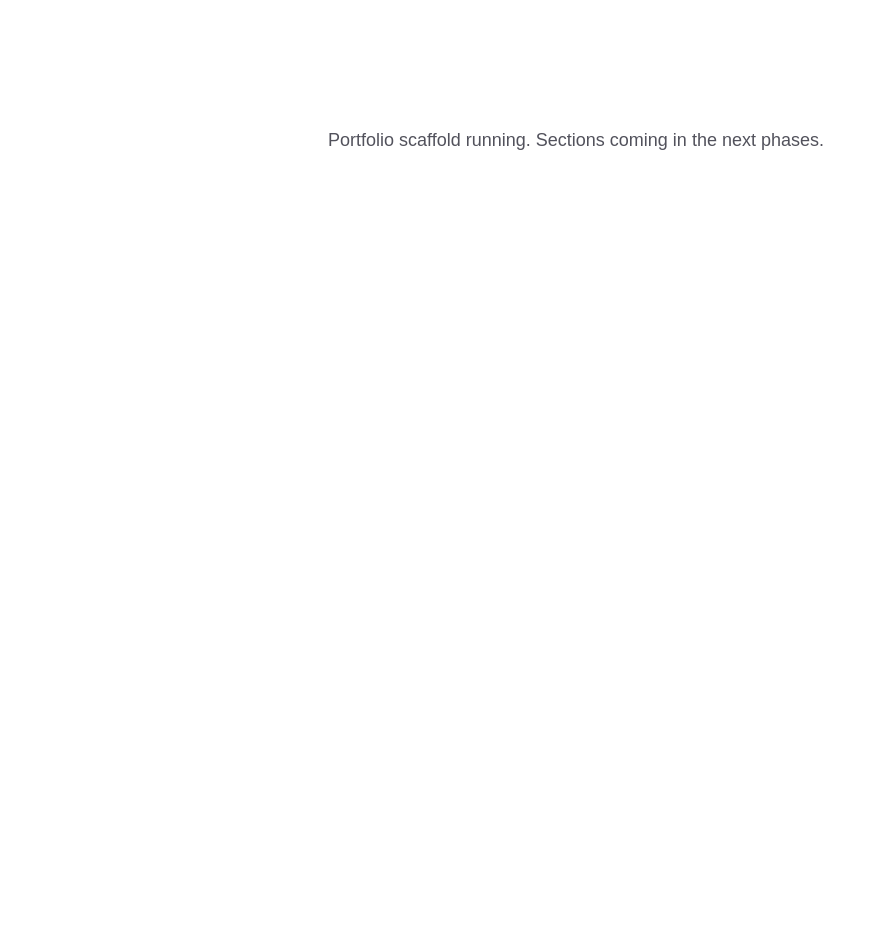
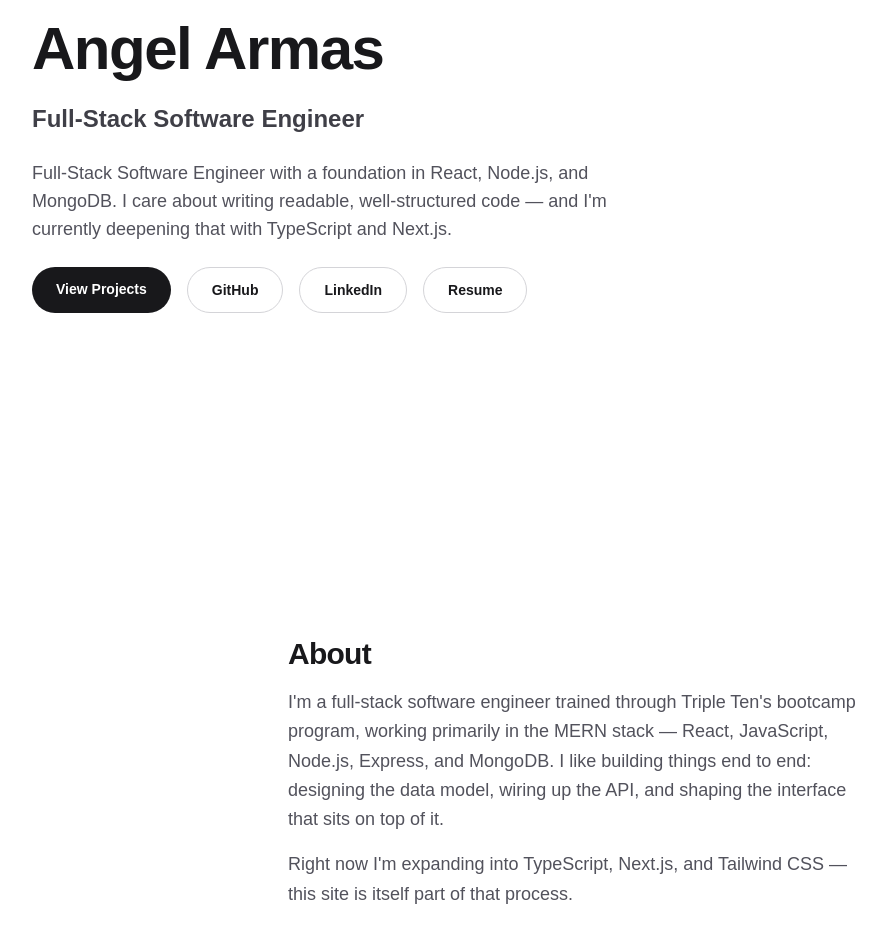
Before and after one commit to AA96-se/portfolio-website, a Next.js app: page / in a window 1280 px wide. Shown: the part 260-1202 px from the top of the page, without its empty margins (64-950 px from the left). Before the commit the page ends 800 px from the top, so only its background shows below. Built offline with nearby package versions, Linux system fonts and the light colour scheme.

Commit message:
Add Hero and About sections
Hero introduces name, role, tagline, and CTA links (GitHub, LinkedIn,
in-page Projects anchor); Resume is a placeholder pending the actual
file. About summarizes MERN background and current learning path.

```diff
--- a/src/app/page.tsx
+++ b/src/app/page.tsx
@@ -1,9 +1,11 @@
+import Hero from "@/components/Hero/Hero";
+import About from "@/components/About/About";
+
 export default function Home() {
   return (
-    <main className="flex flex-1 items-center justify-center">
-      <p className="text-lg text-zinc-600 dark:text-zinc-400">
-        Portfolio scaffold running. Sections coming in the next phases.
-      </p>
+    <main className="flex flex-1 flex-col">
+      <Hero />
+      <About />
     </main>
   );
 }
--- /dev/null
+++ b/src/components/About/About.tsx
@@ -0,0 +1,23 @@
+export default function About() {
+  return (
+    <section
+      id="about"
+      className="mx-auto flex max-w-3xl flex-col gap-4 px-6 py-24 sm:px-12 lg:px-24"
+    >
+      <h2 className="text-3xl font-bold tracking-tight text-zinc-900 dark:text-zinc-50">
+        About
+      </h2>
+      <p className="text-base leading-relaxed text-zinc-600 dark:text-zinc-400 sm:text-lg">
+        I&apos;m a full-stack software engineer trained through Triple
+        Ten&apos;s bootcamp program, working primarily in the MERN stack —
+        React, JavaScript, Node.js, Express, and MongoDB. I like building
+        things end to end: designing the data model, wiring up the API, and
+        shaping the interface that sits on top of it.
+      </p>
+      <p className="text-base leading-relaxed text-zinc-600 dark:text-zinc-400 sm:text-lg">
+        Right now I&apos;m expanding into TypeScript, Next.js, and Tailwind
+        CSS — this site is itself part of that process.
+      </p>
+    </section>
+  );
+}
--- /dev/null
+++ b/src/components/Hero/Hero.tsx
@@ -0,0 +1,53 @@
+const primaryButtonStyles =
+  "rounded-full bg-zinc-900 px-6 py-3 text-sm font-semibold text-white transition-colors hover:bg-zinc-700 dark:bg-zinc-50 dark:text-zinc-900 dark:hover:bg-zinc-200";
+
+const secondaryButtonStyles =
+  "rounded-full border border-zinc-300 px-6 py-3 text-sm font-semibold text-zinc-900 transition-colors hover:bg-zinc-100 dark:border-zinc-700 dark:text-zinc-50 dark:hover:bg-zinc-800";
+
+export default function Hero() {
+  return (
+    <section
+      id="hero"
+      className="flex min-h-screen flex-col items-start justify-center gap-6 px-6 sm:px-12 lg:px-24"
+    >
+      <p className="text-lg font-medium text-zinc-500 dark:text-zinc-400">
+        Hi, I&apos;m
+      </p>
+      <h1 className="text-4xl font-bold tracking-tight text-zinc-900 dark:text-zinc-50 sm:text-6xl">
+        Angel Armas
+      </h1>
+      <h2 className="text-xl font-semibold text-zinc-700 dark:text-zinc-300 sm:text-2xl">
+        Full-Stack Software Engineer
+      </h2>
+      <p className="max-w-xl text-base text-zinc-600 dark:text-zinc-400 sm:text-lg">
+        Full-Stack Software Engineer with a foundation in React, Node.js, and
+        MongoDB. I care about writing readable, well-structured code — and
+        I&apos;m currently deepening that with TypeScript and Next.js.
+      </p>
+      <div className="flex flex-wrap gap-4">
+        <a href="#projects" className={primaryButtonStyles}>
+          View Projects
+        </a>
+        <a
+          href="https://github.com/AA96-se"
+          target="_blank"
+          rel="noopener noreferrer"
+          className={secondaryButtonStyles}
+        >
+          GitHub
+        </a>
+        <a
+          href="https://www.linkedin.com/in/angel-armas-se/"
+          target="_blank"
+          rel="noopener noreferrer"
+          className={secondaryButtonStyles}
+        >
+          LinkedIn
+        </a>
+        <a href="#" className={secondaryButtonStyles}>
+          Resume
+        </a>
+      </div>
+    </section>
+  );
+}
```
